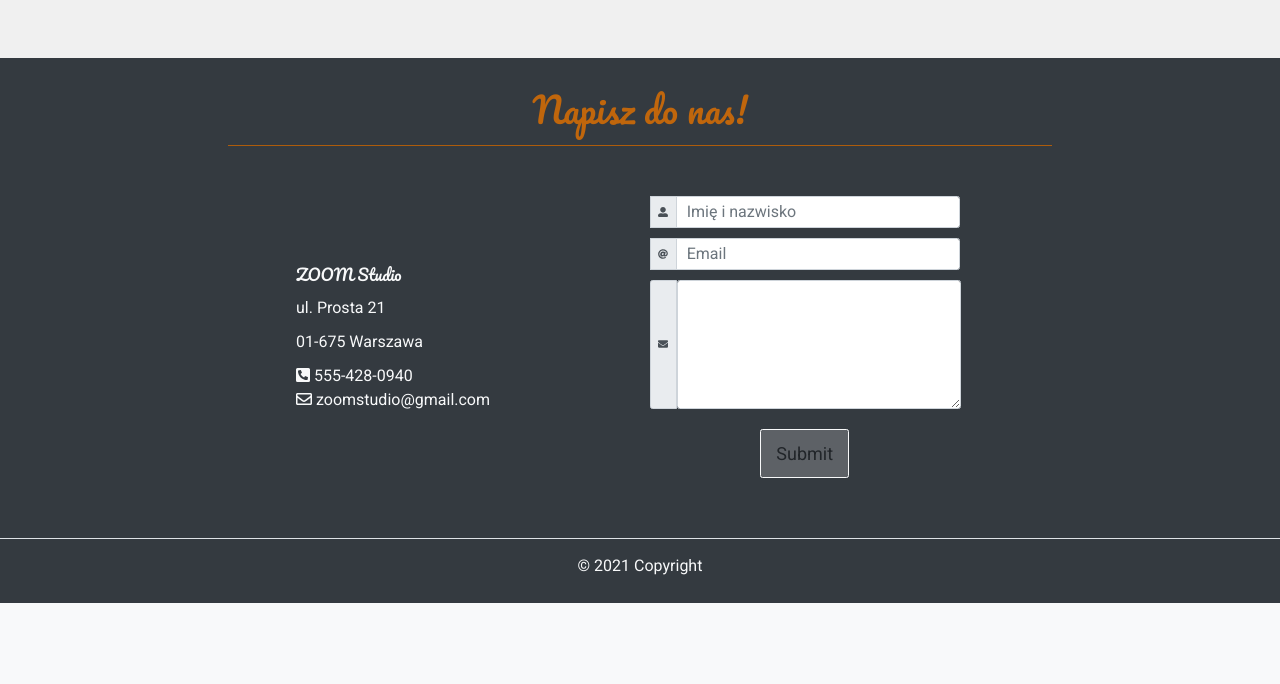
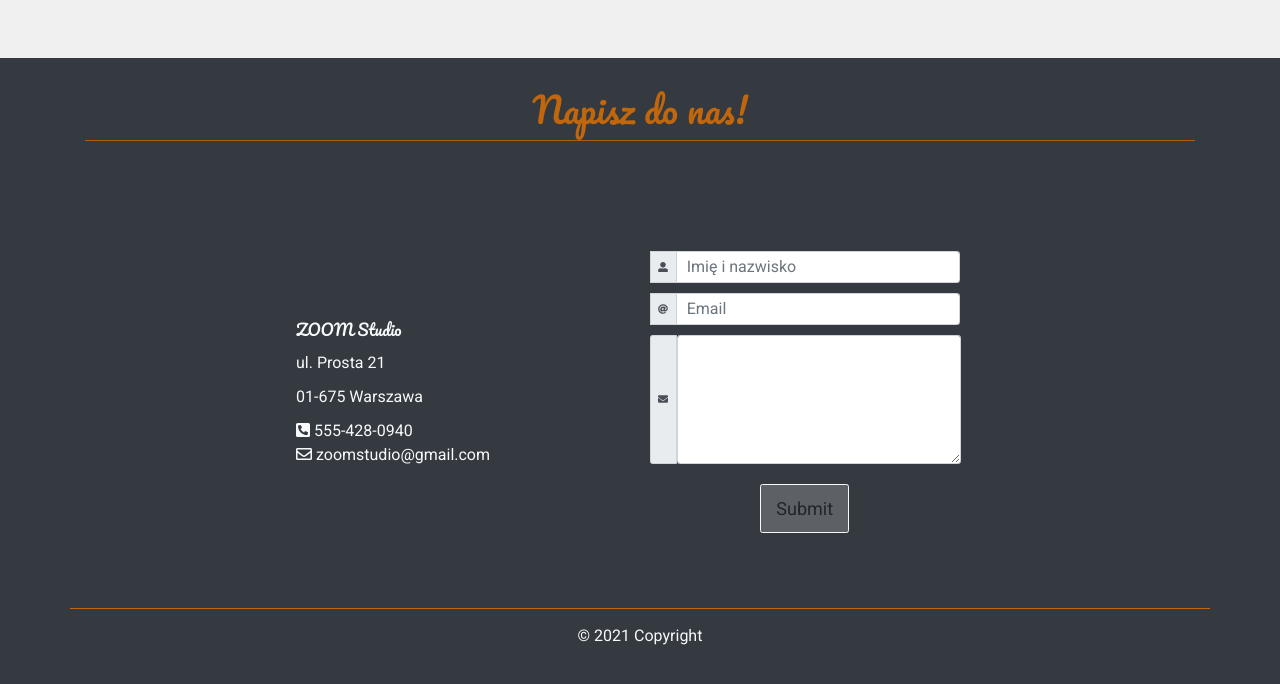
Before and after one commit to Magdalena-Nowak/zoom_studio, a website: page index.html in a window 1280 px wide. Shown: the part 3205-3889 px from the top of the page. Before the commit the page ends 3808 px from the top, so only its background shows below. Drawn offline with nearby package versions, Linux system fonts and the light colour scheme.

Commit message:
change footer

```diff
--- a/index.html
+++ b/index.html
@@ -271,9 +271,11 @@
             </div>
         </section>
         <section id="contact" class="contact bg-dark text-light">
+            <div class="container py-5">
+                <h2 class="section__title text-center display-4 w-100">Napisz do nas!</h2>
+                <hr class="section__line mb-5 w-100">
+            </div>
             <div class="container py-5 d-flex flex-column flex-md-row flex-wrap justify-content-center align-items-center col-md-8">
-                    <h2 class="section__title text-center display-4 w-100">Napisz do nas!</h2>
-                    <hr class="section__line mb-5 w-100">
                 <div class="contact__address-wrapper row d-flex justify-content-center align-items-stretch py-4">
                     <address>
                         <p class="contact__business">ZOOM Studio</p>
@@ -324,9 +326,9 @@
             </div>
         </section>
     </main>
-    <footer class="py-4 bg-dark text-light border-top">
-        <div class="container d-flex justify-content-center align-items-center">
-            <p>&copy; 2021 Copyright</p>
+    <footer class="py-4 bg-dark text-light">
+        <div class="container">
+            <p class="col-12 text-center py-4">&copy; 2021 Copyright</p>
         </div>
     </footer>
 
--- a/src/sass/style.scss
+++ b/src/sass/style.scss
@@ -116,6 +116,10 @@ nav {
   font-size: 1.6rem;
 }
 
+footer .container {
+  border-top: 1px solid #c0660c;
+}
+
 @media screen and (min-width: 768px) {
   .contact {
     align-items: stretch;
```
Also changed, not shown: dist/css/style.min.css, 1 other file.
